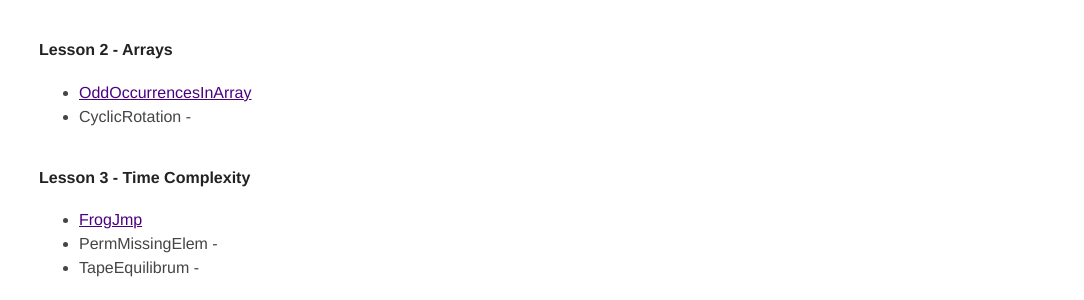
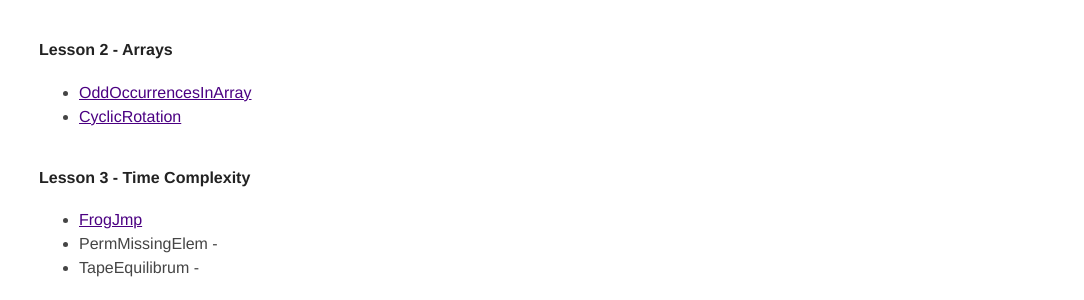
Before and after one commit to sphilee/sphilee.github.io, a Jekyll site: the page built from _posts/2018-04-26-algorithm.md, in a window 1280 px wide and 900 px high. Shown: the part 418-718 px from the top of the window, without its empty margins (196-1280 px from the left). Built offline with Jekyll 4.4.1, drawn with Linux system fonts in a browser that asks for light colours; comment, search, counter and statistics services are not loaded; part of the change alters nothing that is shown.

```diff
--- a/_posts/2018-04-26-algorithm.md
+++ b/_posts/2018-04-26-algorithm.md
@@ -14,7 +14,7 @@ permalink: Algorithm
 
 #### Lesson 2 - Arrays
 - [OddOccurrencesInArray](https://gist.github.com/sphilee/37506d8b29a9a663c17038d29343b9d0)
-- CyclicRotation -
+- [CyclicRotation](https://gist.github.com/sphilee/4e20c6b67045a16c3f26e1b3dbdd1717)
 
 #### Lesson 3 - Time Complexity
 - [FrogJmp](https://gist.github.com/sphilee/b84e8ce6651c03449e6b62d14f4a63b8)
```
